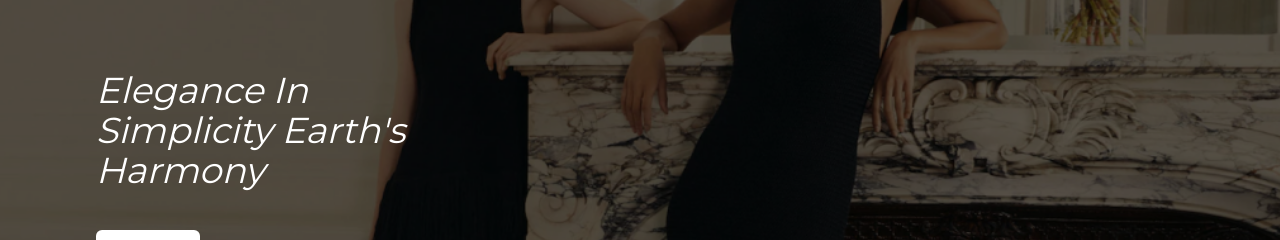
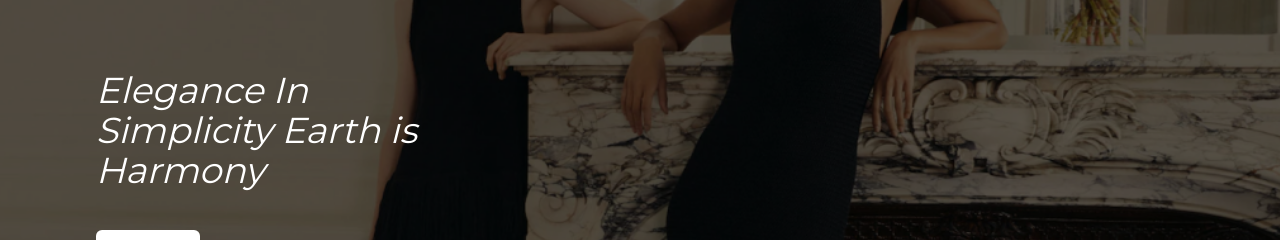
Before and after one commit to farhan0184/modimal, a Next.js app: page / in a window 1280 px wide. Shown: the part 298-538 px from the top of the page. Built offline with nearby package versions, Linux system fonts and the light colour scheme.

Commit message:
header file problem solve

```diff
--- a/src/components/home/Header.jsx
+++ b/src/components/home/Header.jsx
@@ -17,7 +17,7 @@ export default function Header() {
                 <div className="flex h-full items-center width ">
                     <div className="text-white w-full sm:w-[60%] lg:w-[35%] flex flex-col ">
                         <h2 className="mb-10 lg:text-4xl text-2xl italic text-left">
-                            Elegance In Simplicity Earth's Harmony
+                            Elegance In Simplicity Earth is Harmony
                         </h2>
                         <CustomBtn title={"Shop Now"} style={"bg-white text-primary hover:text-white w-max"}/>
                     </div>
```
